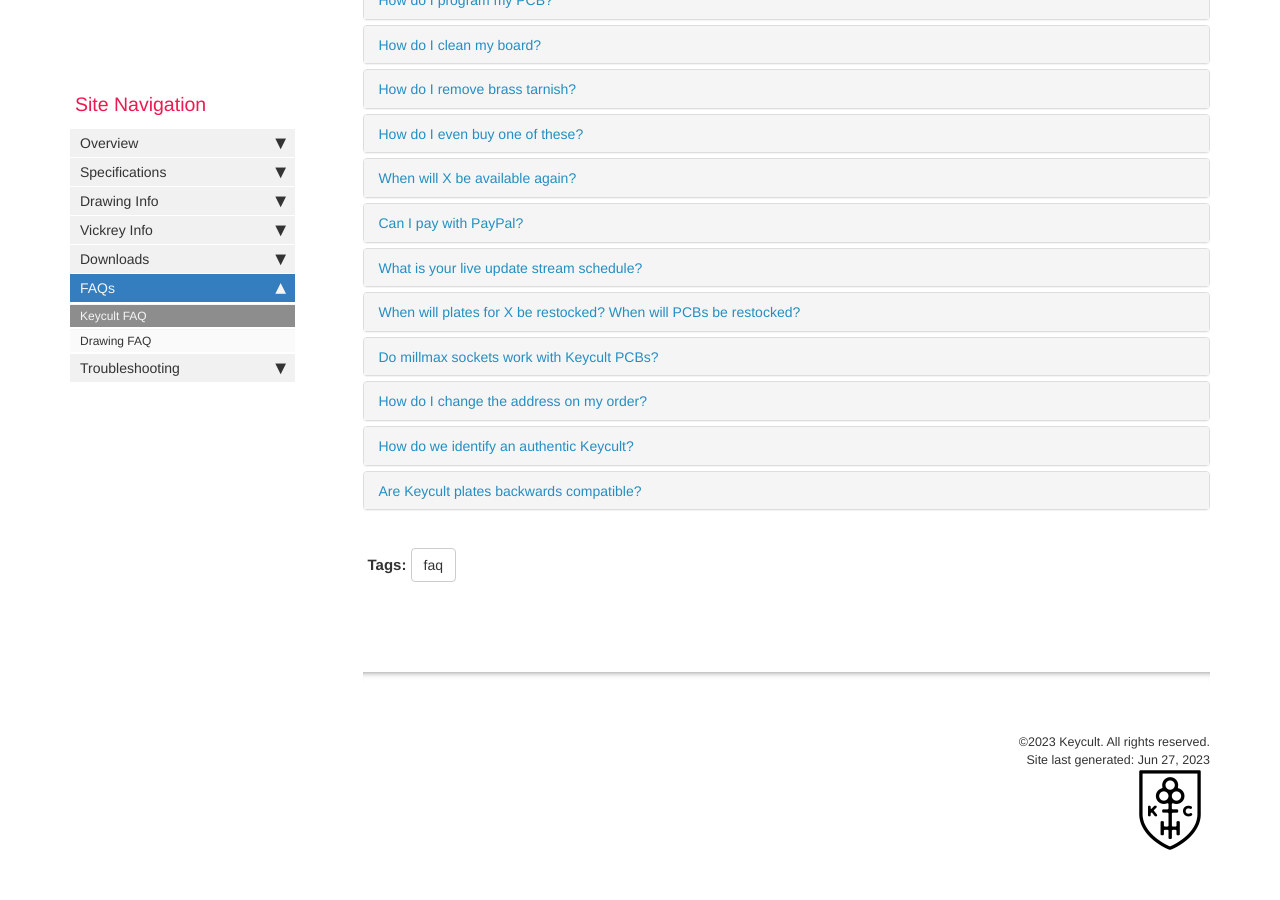
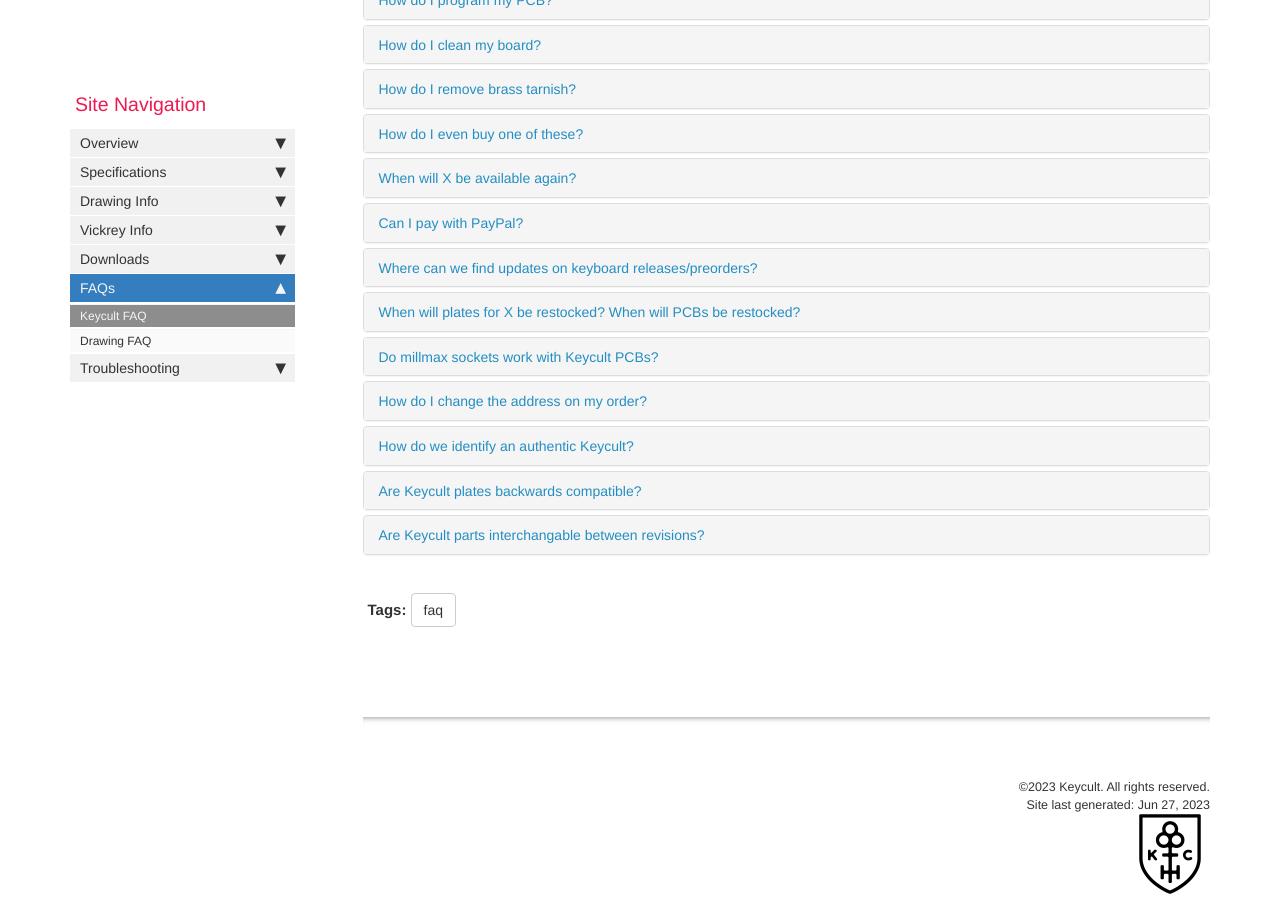
Before and after one commit to keycult/keycult-resources, a Jekyll site: the page built from pages/mydoc/faq_keycult_faq.md, in a window 1280 px wide and 900 px high, scrolled down 682 px. Built offline with Jekyll 4.4.1, drawn with Linux system fonts in a browser that asks for light colours; comment, search, counter and statistics services are not loaded.

Commit message:
Update faq_keycult_faq.md (#74)

```diff
--- a/pages/mydoc/faq_keycult_faq.md
+++ b/pages/mydoc/faq_keycult_faq.md
@@ -227,12 +227,12 @@
                     <div class="panel panel-default">
                         <div class="panel-heading">
                             <h4 class="panel-title">
-                                <a class="noCrossRef accordion-toggle" data-toggle="collapse" href="#collapse15">What is your live update stream schedule?</a>
+                                <a class="noCrossRef accordion-toggle" data-toggle="collapse" href="#collapse15">Where can we find updates on keyboard releases/preorders?</a>
                             </h4>
                         </div>
                         <div id="collapse15" class="panel-collapse collapse">
                             <div class="panel-body">
-                                Unless otherwise mentioned, all live updates will take place on every other Thursday at 4pm Eastern time. Feel free to join us at <a href="https://twitch.tv/keycult" target="_blank">https://twitch.tv/keycult</a> for our other streams as well.
+                                Since our live streams have stopped for the time being, we will be sending email updates accordingly to customers.
                             </div>
                         </div>
                     </div>
@@ -302,5 +302,18 @@
                         </div>
                     </div>
                     <!-- /.panel -->
+                      <div class="panel panel-default">
+                        <div class="panel-heading">
+                            <h4 class="panel-title">
+                                <a class="noCrossRef accordion-toggle" data-toggle="collapse" href="#collapse21">Are Keycult parts interchangable between revisions?</a>
+                            </h4>
+                        </div>
+                        <div id="collapse21" class="panel-collapse collapse">
+                            <div class="panel-body">
+                                Plates are interchangable between revisions but tolerances and dimensions are usually tweaked slightly between revisions. We can't promise they will fit together nicely. If you are trying to use a part from the same revision it should fit.
+                            </div>
+                        </div>
+                    </div>
+                    <!-- /.panel -->
 </div>
 <!-- /.panel-group -->
```
